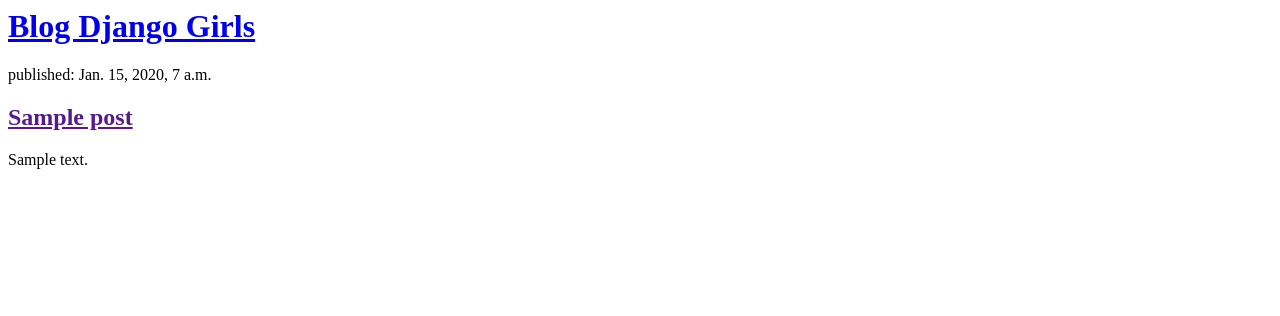
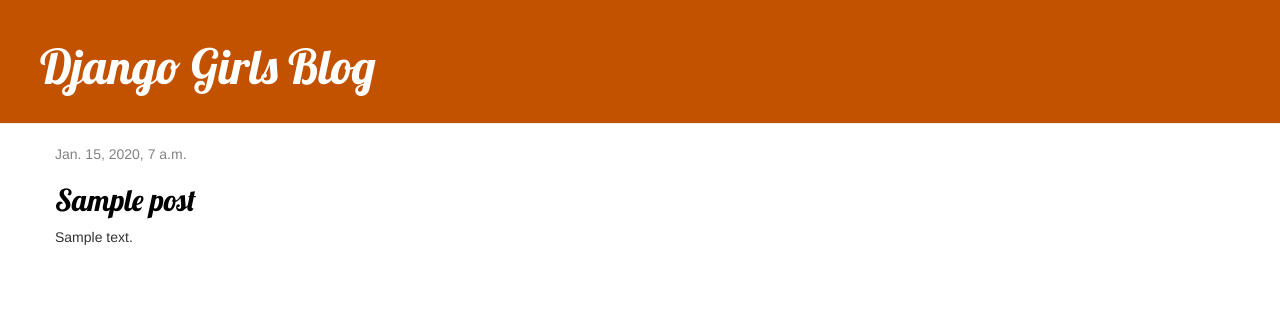
Before and after one commit to Rafs96/blog, a Django app: page / in a window 1280 px wide. Shown: the top 316 px of the page. Run offline with Django 3.2, Linux system fonts and the light colour scheme; tables that the repository leaves empty hold one stand-in row (values such as "Sample post"); some libraries are stand-ins or nearby versions.

Commit message:
added views and template for the blog

```diff
--- /dev/null
+++ b/mysite/blog/static/css/blog.css
@@ -0,0 +1,46 @@
+.page-header {
+    background-color: #C25100;
+    margin-top: 0;
+    padding: 20px 20px 20px 40px;
+}
+
+.page-header h1, .page-header h1 a, .page-header h1 a:visited, .page-header h1 a:active {
+    color: #ffffff;
+    font-size: 36pt;
+    text-decoration: none;
+}
+
+.content {
+    margin-left: 40px;
+}
+
+h1, h2, h3, h4 {
+    font-family: 'Lobster', cursive;
+}
+
+.date {
+    color: #828282;
+}
+
+.save {
+    float: right;
+}
+
+.post-form textarea, .post-form input {
+    width: 100%;
+}
+
+.top-menu, .top-menu:hover, .top-menu:visited {
+    color: #ffffff;
+    float: right;
+    font-size: 26pt;
+    margin-right: 20px;
+}
+
+.post {
+    margin-bottom: 70px;
+}
+
+.post h2 a, .post h2 a:visited {
+    color: #000000;
+}
--- /dev/null
+++ b/mysite/blog/templates/blog/base.html
@@ -0,0 +1,24 @@
+{% load static %}
+<html>
+    <head>
+        <title>Blog Django Girls</title>
+        <link rel="stylesheet" href="//maxcdn.bootstrapcdn.com/bootstrap/3.2.0/css/bootstrap.min.css">
+        <link rel="stylesheet" href="//maxcdn.bootstrapcdn.com/bootstrap/3.2.0/css/bootstrap-theme.min.css">
+        <link rel="stylesheet" href="{% static 'css/blog.css' %}">
+        <link href="//fonts.googleapis.com/css?family=Lobster&subset=latin,latin-ext" rel="stylesheet" type="text/css">
+    </head>
+
+    <body>
+        <div class="page-header">
+            <h1><a href="/">Django Girls Blog</a></h1>
+        </div>
+        <div class="content container">
+            <div class="row">
+                <div class="col-md-8">
+                {% block content %}
+                {% endblock %}
+                </div>
+            </div>
+        </div>
+    </body>
+</html>
--- a/mysite/blog/templates/blog/post_list.html
+++ b/mysite/blog/templates/blog/post_list.html
@@ -1,18 +1,14 @@
-<html>
-    <head>
-        <title>Blog Django Girls</title>
-    </head>
-    <body>
-        <div>
-            <h1><a href="/">Blog Django Girls</a></h1>
-        </div>
+{% extends 'blog/base.html' %}
 
-        {% for post in posts %}
-        <div>
-            <p>published: {{ post.published_date }}</p>
-            <h2><a href="">{{ post.title }}</a></h2>
+
+{% block content %}
+    {% for post in posts %}
+        <div class="post">
+            <div class="date">
+                {{ post.published_date }}
+            </div>
+            <h2><a href="{% url 'post_detail' pk=post.pk %}">{{ post.title }}</a></h2>
             <p>{{ post.text|linebreaksbr }}</p>
         </div>
-        {% endfor %}
-    </body>
-</html>
+    {% endfor %}
+{% endblock %}
--- a/mysite/blog/urls.py
+++ b/mysite/blog/urls.py
@@ -3,4 +3,5 @@ from . import views
 
 urlpatterns = [
     path('', views.post_list, name='post_list'),
+    path('post/<int:pk>/', views.post_detail, name='post_detail'),
 ]
--- a/mysite/blog/views.py
+++ b/mysite/blog/views.py
@@ -1,8 +1,13 @@
-from django.shortcuts import render
+from django.shortcuts import render, get_object_or_404
 from django.utils import timezone
 from .models import Post
+
 
 # Create your views here.
 def post_list(request):
     posts = Post.objects.order_by('published_date')
     return render(request, 'blog/post_list.html', {'posts': posts})
+
+def post_detail(request,pk):
+    post = get_object_or_404(Post, pk=pk)
+    return render(request, 'blog/post_detail.html', {'post':post})
```
Also changed, not shown: mysite/blog/templates/blog/post_detail.html (added, +13 -0 lines).
